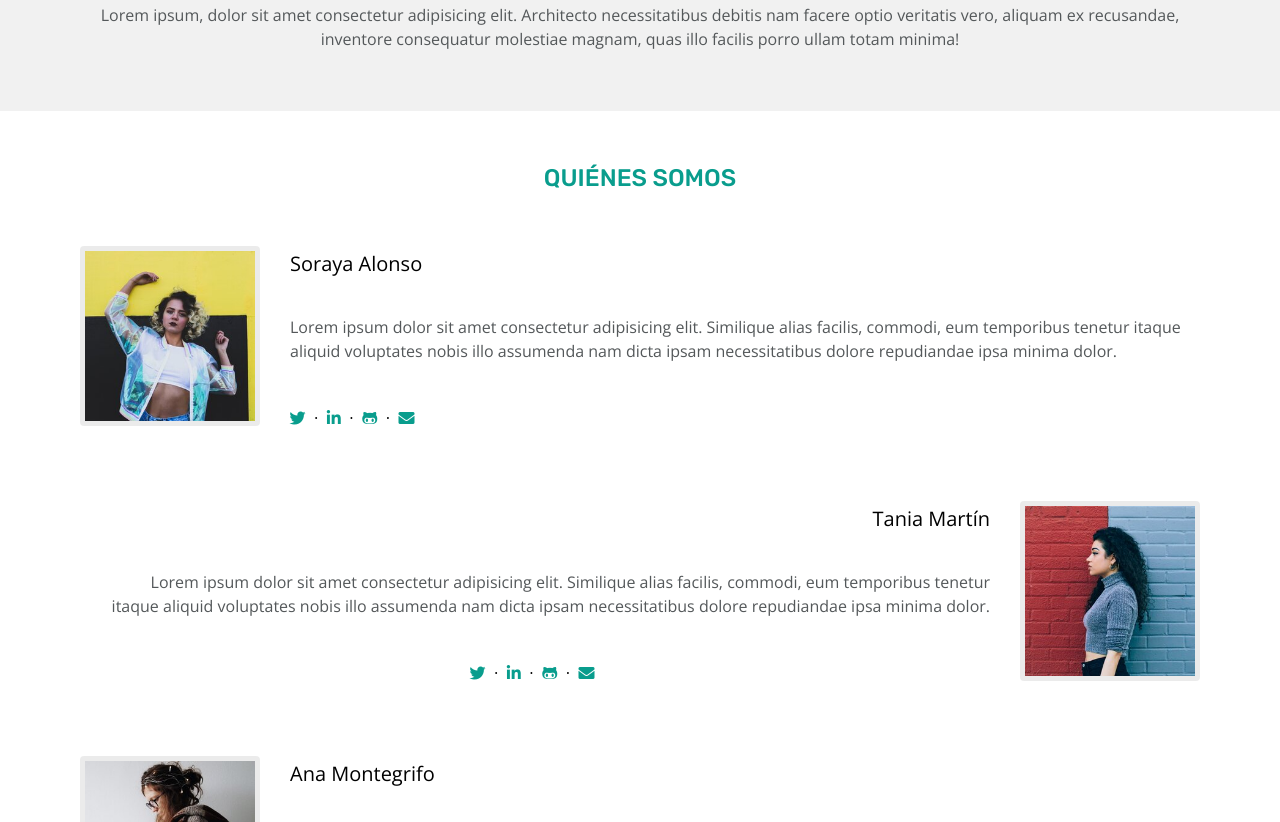
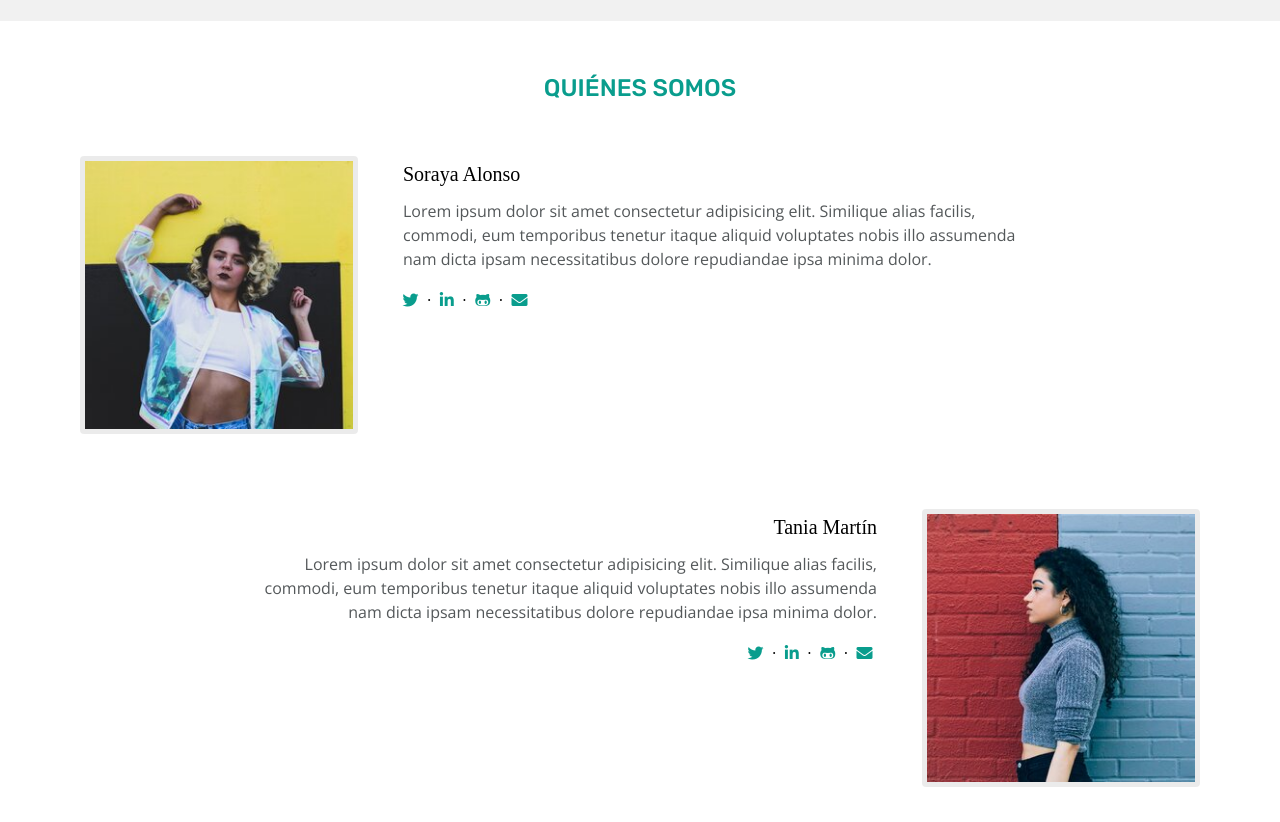
Before and after one commit to Adalab/project-promo-n-module-1-team-2, a plain HTML site: page index.html in a window 1280 px wide. Shown: the part 995-1817 px from the top of the page. Drawn offline with nearby package versions, Linux system fonts and the light colour scheme.

Commit message:
add responsive laptop for section about-us

```diff
--- a/css/main.css
+++ b/css/main.css
@@ -44,8 +44,6 @@
 /*----------------------------------------*/
 
 /* Section Header */
-
-/*----------------------------------------*/
 
 .fixed-menu {
   position: fixed;
@@ -233,9 +231,6 @@
 }
 
 /*----------------------------------------*/
-
-
-
 /* Section About Us */
 
 .about-us {
@@ -271,7 +266,7 @@
 .profile-title {
   font-size: 20px;
   padding: 10px;
-  font-family: var(--body-font);
+  font-family: var(--tittle-font);
 }
 .text {
   margin: 0;
@@ -296,7 +291,6 @@
 @media all and (min-width: 768px) {
   #who-we-are {
     margin: 45px 0 45px;
-
   }
   .member {
     display: flex;
@@ -329,7 +323,39 @@
     left: 360px;
   }
 }
-
+@media all and (min-width: 1200px) {
+  .profile-title {
+    font-size: 20px;
+    font-family: var(--tittle-font);
+  }
+  .profile-picture {
+    width: 278px;
+  }
+  .member-info {
+    padding-left: 45px;
+    padding-right: 15%;
+    height: 278px;
+    justify-content: start;
+  }
+  .member-info-even {
+    padding-right: 45px;
+    padding-left: 15% ;
+  }
+  .profile-title {
+    padding-bottom: 15px;
+  }
+  .member-text {
+    padding-bottom: 15px;
+    text-align: start;
+  }
+  .member-text-even, .profile-title-even {
+    text-align: end;
+  }
+  .icons-even {
+    position: relative;
+    left: 500px;
+  }
+}
 
 
 /* Section Footer*/
--- a/index.html
+++ b/index.html
@@ -17,7 +17,6 @@
 </head>
 
 <body>
-
 
   <header class="fixed-menu">
     <div class="page-title">
@@ -67,6 +66,8 @@
       <div class="team-strength">
         <div class="diamond"></div>
         <div class="page-wrapper">
+        <div class="team-principal-container">
+              <div class="team-container ">
               <h3 class="team-title">Fortalezas</h3>
               <p class="text">
                 Lorem ipsum dolor sit amet consectetur, adipisicing elit. Quia
@@ -74,6 +75,8 @@
                 harum delectus voluptates placeat labore! Voluptates amet quis
                 doloribus quia.
               </p>
+            </div>
+            <div class="team-container team-container-weaknesses">
               <h3 class="team-title">Debilidades</h3>
               <p class="text">
                 Lorem ipsum, dolor sit amet consectetur adipisicing elit. Architecto
@@ -81,6 +84,7 @@
                 recusandae, inventore consequatur molestiae magnam, quas illo facilis
                 porro ullam totam minima!
               </p>
+            </div>
         </div>
       </div>
     </section>
```
Lines whose indentation alone changed are shown as unchanged.
